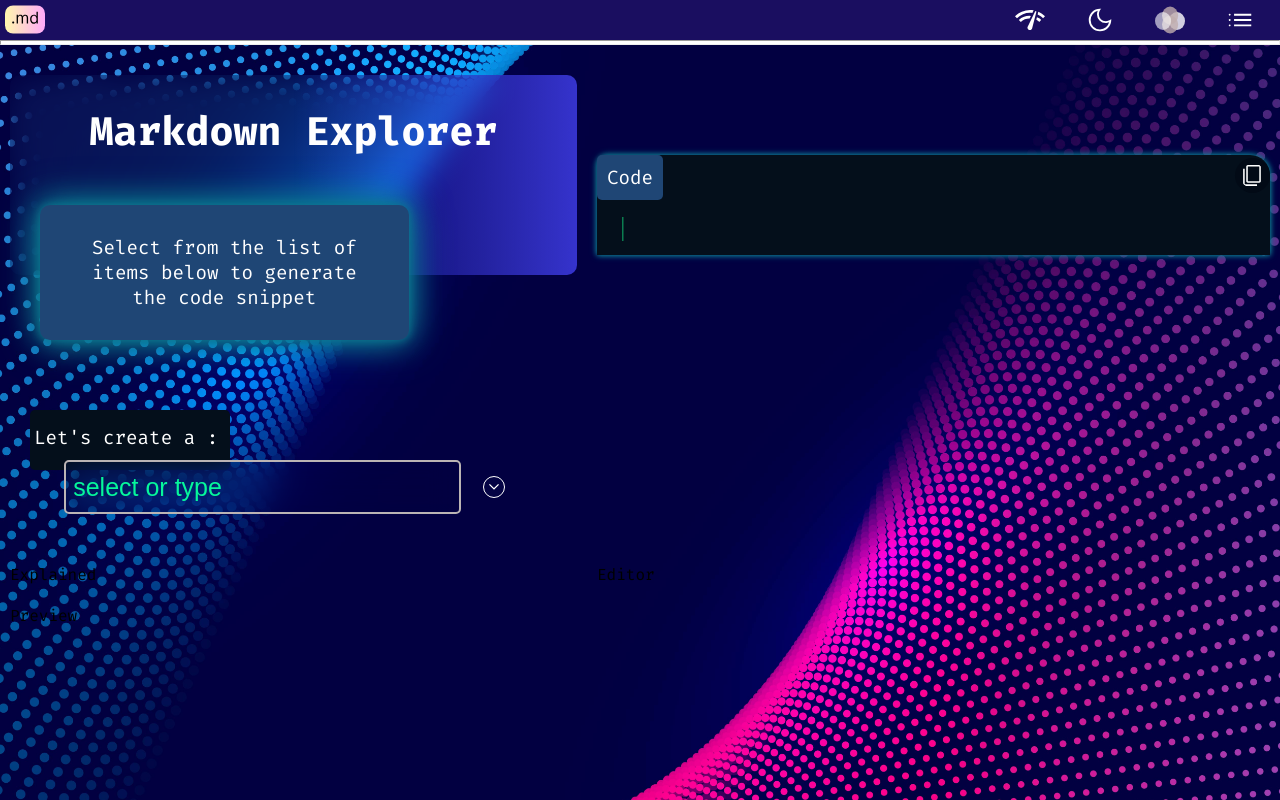
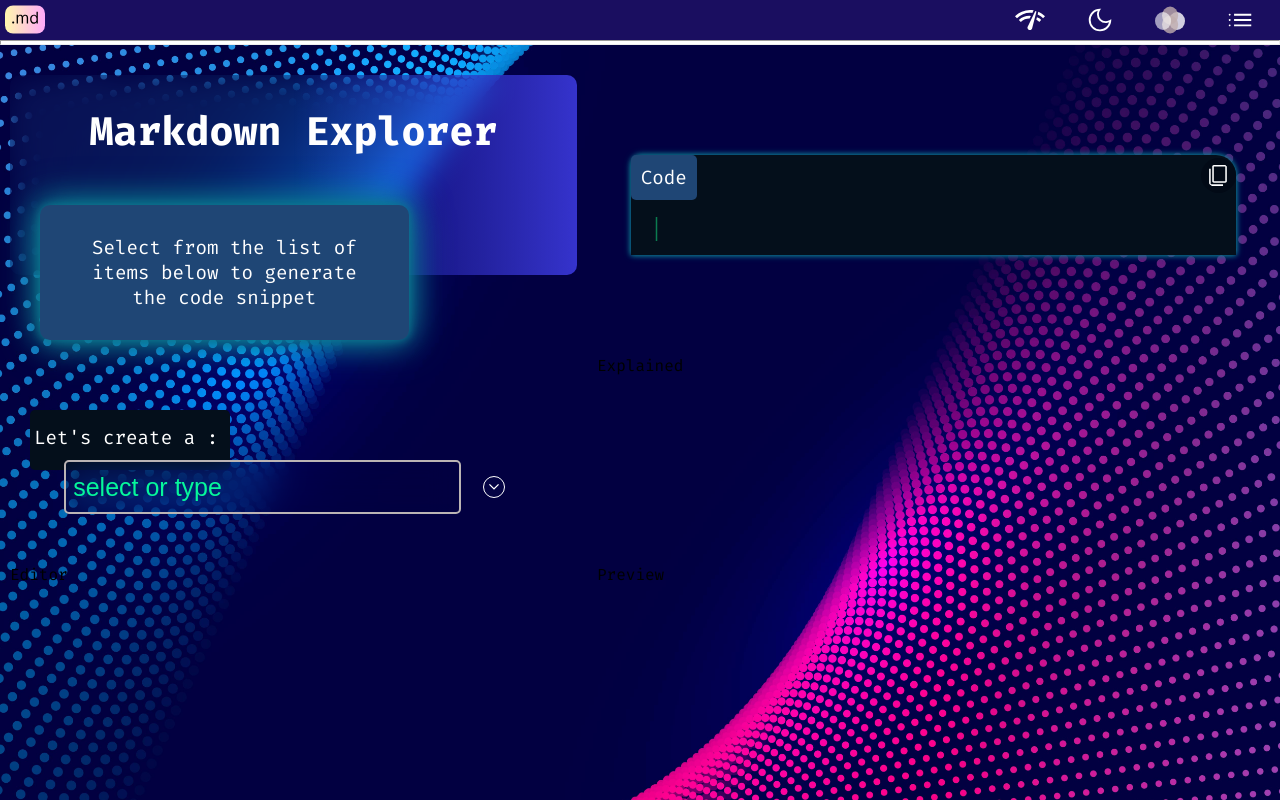
Before and after one commit to XYLOPHONE-TEC/Satelite, a Vue app: page / in a window 1280 px wide. Built offline with nearby package versions, Linux system fonts and the light colour scheme.

Commit message:
codes area

```diff
--- a/public/css/styles.css
+++ b/public/css/styles.css
@@ -109,9 +109,9 @@ p{
 
 .code-handler{
     background: #040f1b;
-    width: 100%;
+    width:90%;
+    margin:auto;
     min-height: 100px;
-    margin: auto;
     text-align: left;
     border-top-left-radius: 10px;
     border-top-right-radius: 20px;
@@ -241,7 +241,7 @@ p{
         width:75%;
         border-radius: 7px;
         height: 200px;
-        margin:auto 30px
+        margin:auto 7%
 
     }
      .option{
@@ -251,7 +251,7 @@ p{
         transition: 1s background;
     }
 }
-@media screen and (min-width:6px) {
+@media screen and (min-width:768px) {
 
     /* .................the heading .................*/
     .heading{
@@ -276,7 +276,7 @@ p{
        }
        .main{
         display: grid;
-        grid-template-columns:auto 75% ;
+        grid-template-columns: 50% auto ;
         grid-gap:20px;
         margin:10px;
     }
--- a/src/App.vue
+++ b/src/App.vue
@@ -5,7 +5,6 @@
    <div class="main">
       <Desc/>
       <Code/>
-      <Exp/>
       <Editor/>
       <Pre/>
    </div>
@@ -17,7 +16,6 @@
 import Nav from './components/navigation.vue'
 import Desc from './components/Description.vue'
 import Code from './components/code.vue'
-import Exp from './components/explained.vue'
 import Editor from './components/editor.vue'
 import Pre from './components/Preview.vue'
 
@@ -27,7 +25,6 @@ export default {
     Nav,
     Desc,
     Code,
-    Exp,
     Pre,
     Editor,
 
--- a/src/components/code.vue
+++ b/src/components/code.vue
@@ -1,6 +1,6 @@
 <template>
-    <div class="code">
 
+     <div class="code">
       <div class="code-handler">
         <div class="code-title">
       <div class="code-tag">
@@ -19,12 +19,17 @@
         <span id="gen-cod"></span><span id="blinker"> &#x258F;</span>
       </div>
       </div>
-    </div>
+      <Exp/>
+   </div>
 </template>
 
 <script>
+import Exp from './explained.vue'
     export default {
       name:'Code-C',
+      components:{
+        Exp,
+      },
       data(){
         return{
             copied:false
--- a/src/components/explained.vue
+++ b/src/components/explained.vue
@@ -1,6 +1,9 @@
 <template>
     <div>
-        {{ message }}
+        <div class="explaination">
+            {{ message }}
+
+        </div>
     </div>
 </template>
 
@@ -9,7 +12,9 @@
         name:'Exp-C',
         data(){
             return{
-                message:'Explained'
+                message:'Explained',
+                html:"<h1>hello</h1>"
+
             }
         }
     }
```
